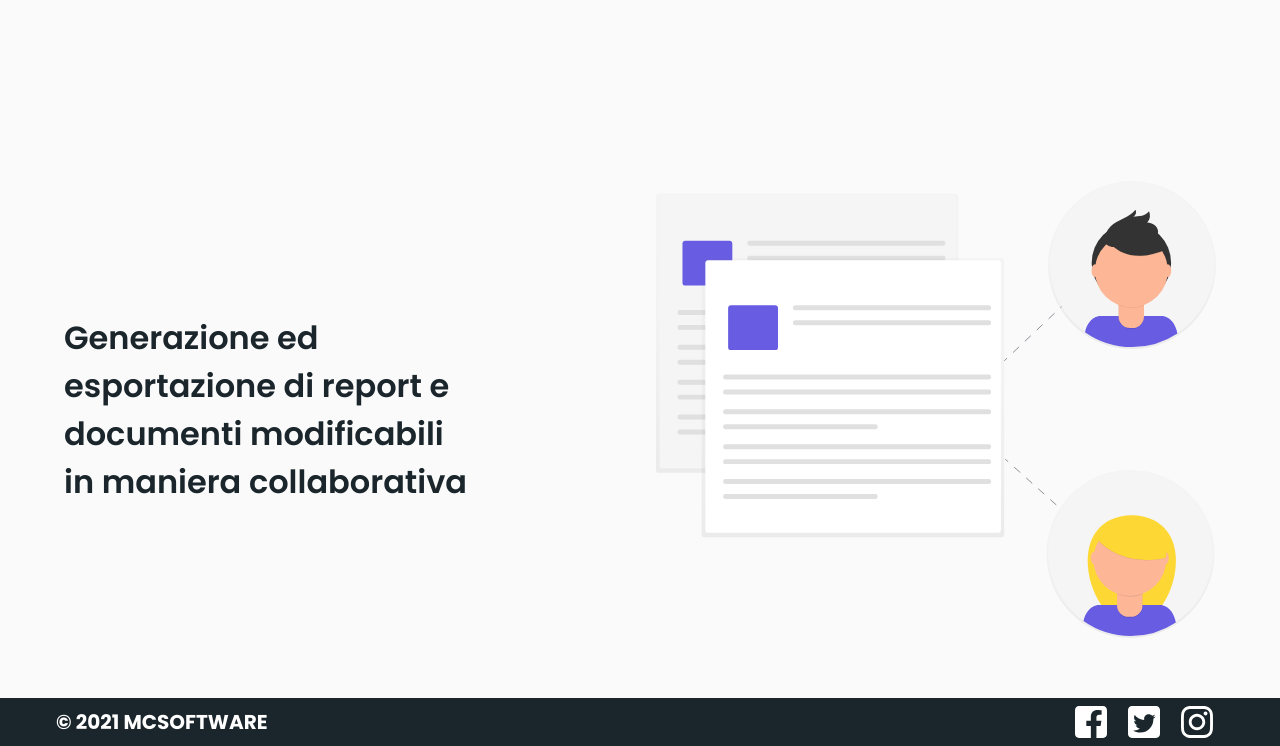
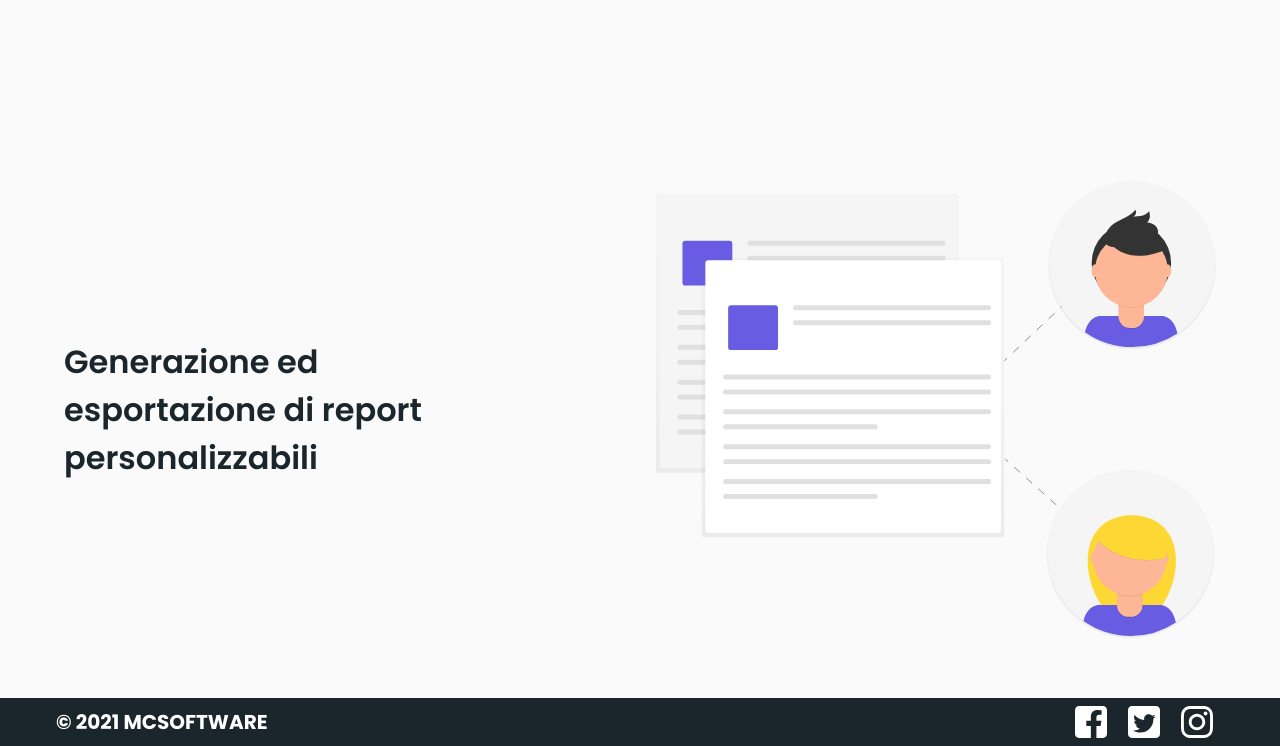
Before and after one commit to buurro/mcsoftware, a Gatsby site: page / in a window 1280 px wide. Shown: the part 1514-2260 px from the top of the page. Built offline with nearby package versions, Linux system fonts and the light colour scheme; Gatsby itself is replaced by a stand-in of ours.

Commit message:
fix: text

```diff
--- a/src/components/ProductBenefits.js
+++ b/src/components/ProductBenefits.js
@@ -14,7 +14,7 @@ const ProductBenefits = props => {
         </div>
         <div className="product-benefit-2-image"></div>
         <div className="product-benefit-3-tagline">
-          Generazione ed esportazione di report e documenti modificabili in maniera collaborativa
+          Generazione ed esportazione di report personalizzabili
         </div>
         <div className="product-benefit-3-image"></div>
       </div>
```
